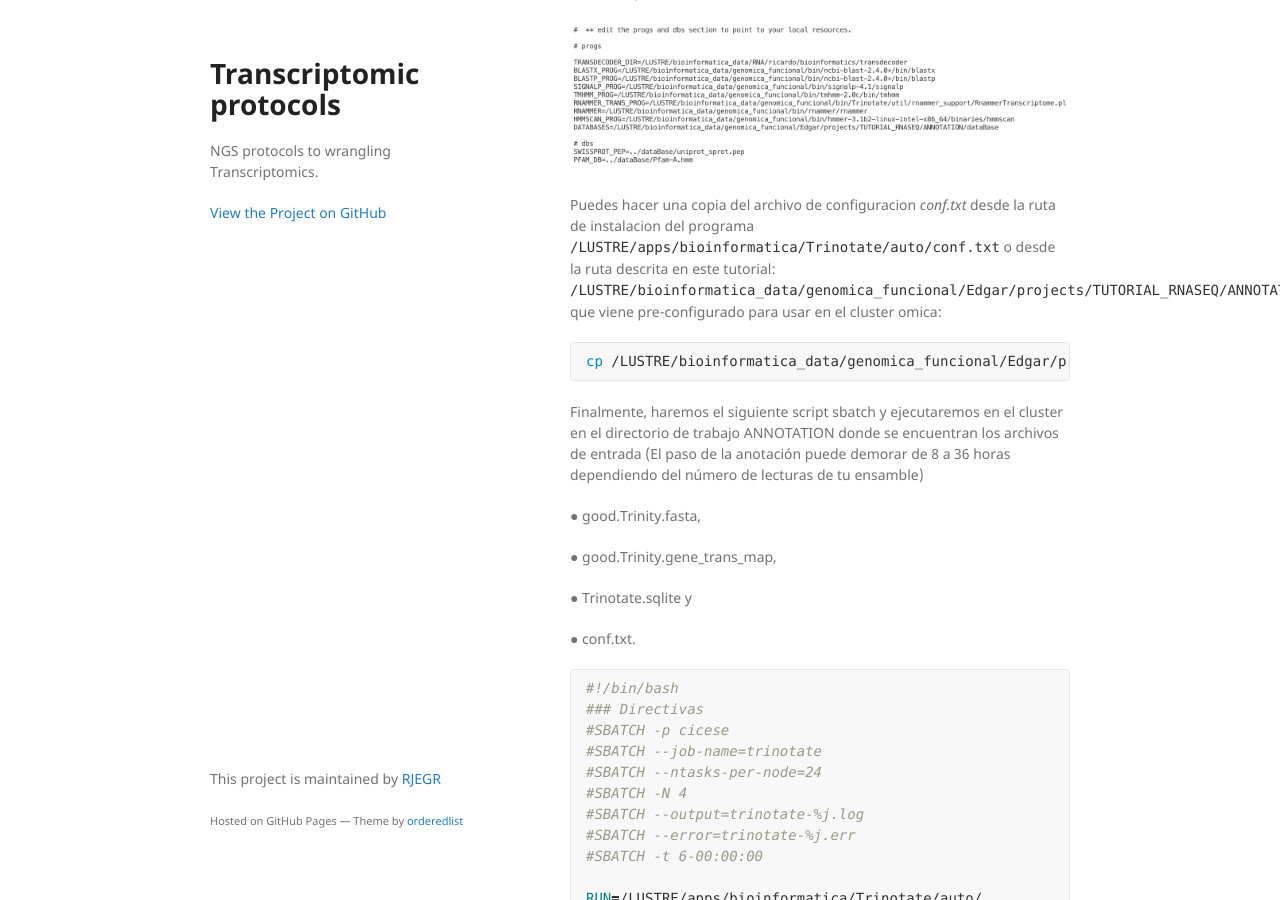
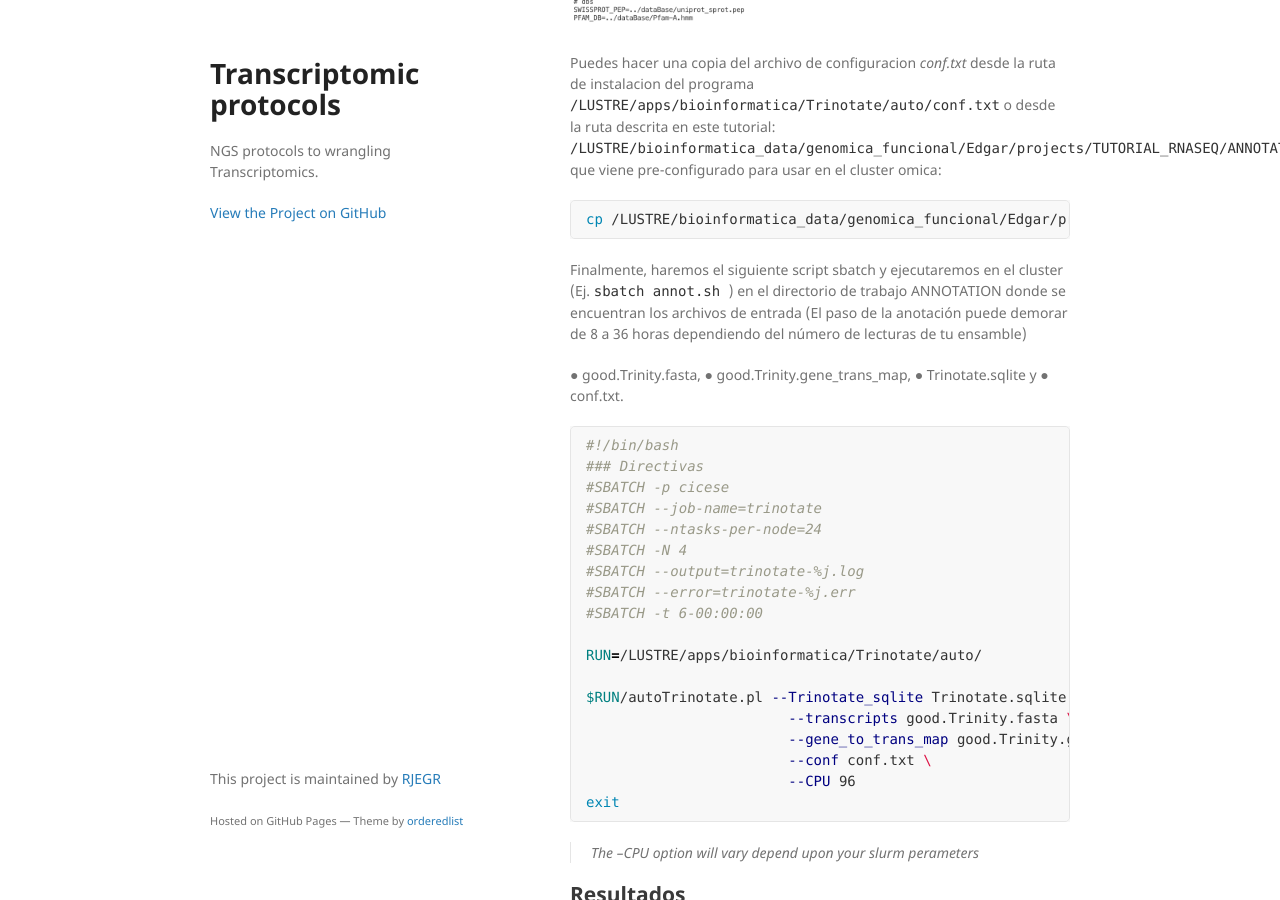
Before and after one commit to RJEGR/Transcriptomics, a Jekyll site: the page built from markdown/trinotate.md, in a window 1280 px wide and 900 px high, scrolled down 3320 px. Built offline with Jekyll 4.4.1, drawn with Linux system fonts in a browser that asks for light colours.

Commit message:
edit
okok

````diff
--- a/markdown/trinotate.md
+++ b/markdown/trinotate.md
@@ -10,15 +10,10 @@ layout: default
 Después de ensamblar tu transcriptoma, es necesario que se anote cada contig (ie. lectura ensamblada o transcrito) a una base de datos de referencia de secuencias homólogas de modo que se prediga el origen biológico de cada uno de tus genes expresados en tu modelo experimental. Herramientas como *blast2go* son utilizadas para realizar este análisis; sin embargo, dicha herramienta no es gratuita en su totalidad. En esta vía, *trinotate* es un paquete bioinformático gratuito - muy completo a mi parecer - para los análisis de anotación funcional de tu ensamble. Trinotate hace uso de varios métodos diferentes para la anotación funcional de genes, incluida la búsqueda de homología a datos de secuencia conocidos (BLAST+ / SwissProt), identificación de dominio de proteína (HMMER/PFAM), péptido señal proteico y predicción de dominio transmembrana (signalP/tmHMMM) aprovechando varias bases de datos de anotación (bases de datos eggNOG / GO / Kegg) y un solo flujo de análisis que encarga de lo siguiente:
 
 ●      **Anotación de homología de genes**
-
 ●      **Identificación de regiones codificantes**
-
 ●      **Pfam:** **identificación de dominio proteicos**
-
 ●      **Predicción de señales peptídicas**
-
 ●      **Predicción de dominios transmembranal**
-
 ●      **Identificar transcritos de origen ribosomal**
 
 En la experiencia personal, el uso de *trinotate* ha dado como resultado un mejor rendimiento (menos tiempo computacional y un análisis bioinformático enriquecido) que la contraparte de *blast2go* y útil para anotar automáticamente un flujo de trabajo a la vez. En el siguiente capítulo incluimos la estrategia de usar trinotate hasta obtener visualizaciones publicables y en las últimas páginas encontrarás el desglose de los análisis que trinotate lleva a cabo en su flujo de trabajo. Partimos del conocimiento de que tenemos un montón de secuencias de nuestro ensamble, además hemos identificado un subconjunto de ellas que parecen estar  expresándose diferencialmente a lo largo de nuestras condiciones, pero no sabemos realmente qué son o qué funciones biológicas podrían tener.
@@ -125,16 +120,13 @@ Puedes hacer una copia del archivo de configuracion *conf.txt* desde la ruta de
 cp /LUSTRE/bioinformatica_data/genomica_funcional/Edgar/projects/TUTORIAL_RNASEQ/ANNOTATION/conf.txt  MiDirectorioDeTrabajo
  ```
 
- Finalmente, haremos el siguiente script sbatch y ejecutaremos en el cluster en el directorio de trabajo ANNOTATION donde se encuentran los archivos de entrada (El paso de la anotación puede demorar de 8 a 36 horas dependiendo del número de lecturas de tu ensamble)
+ Finalmente, haremos el siguiente script sbatch y ejecutaremos en el cluster (Ej. `sbatch annot.sh `) en el directorio de trabajo ANNOTATION donde se encuentran los archivos de entrada (El paso de la anotación puede demorar de 8 a 36 horas dependiendo del número de lecturas de tu ensamble)
 
 
 
 ●      good.Trinity.fasta,
-
 ●      good.Trinity.gene_trans_map,
-
 ●      Trinotate.sqlite y
-
 ●      conf.txt.
 
 ```bash
````
